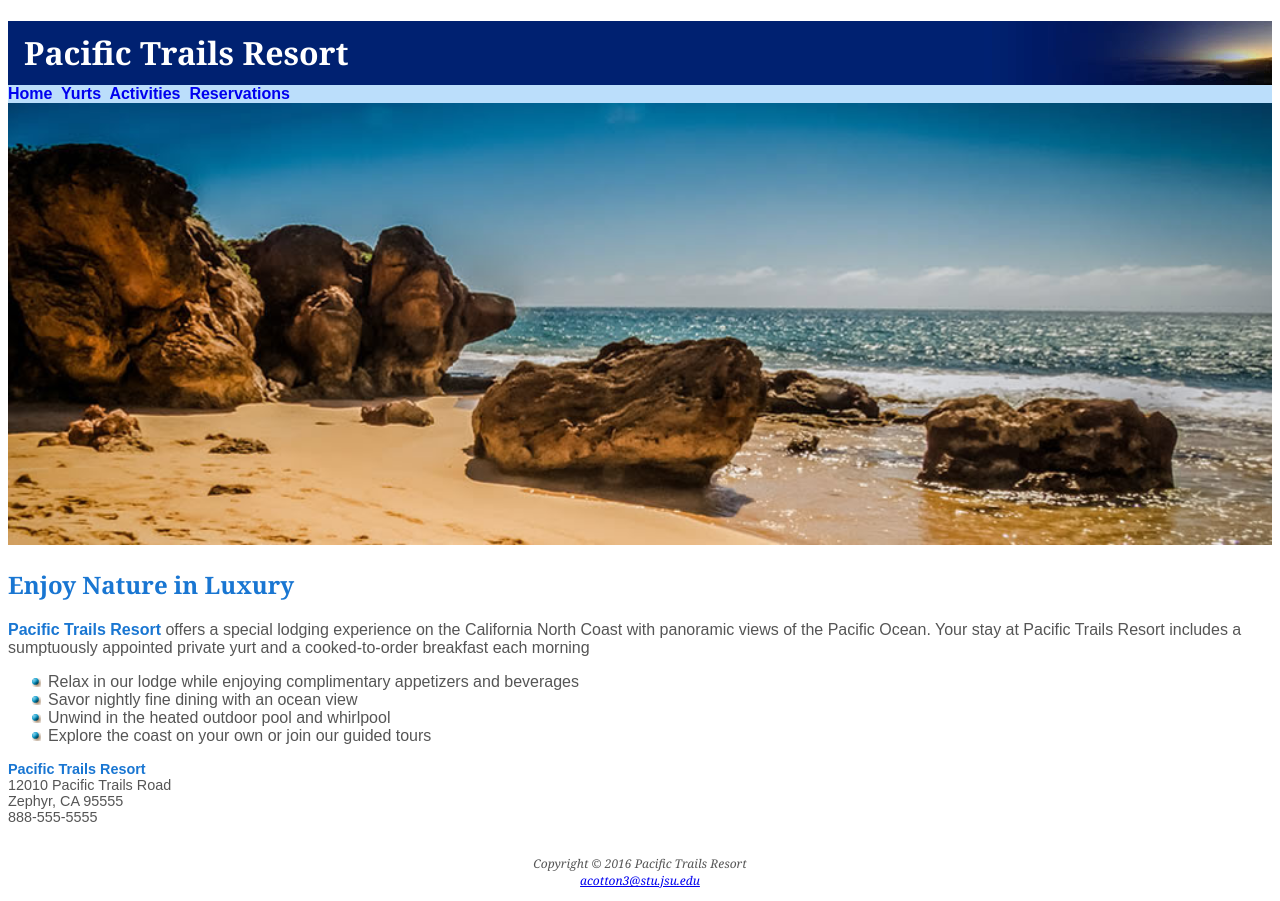
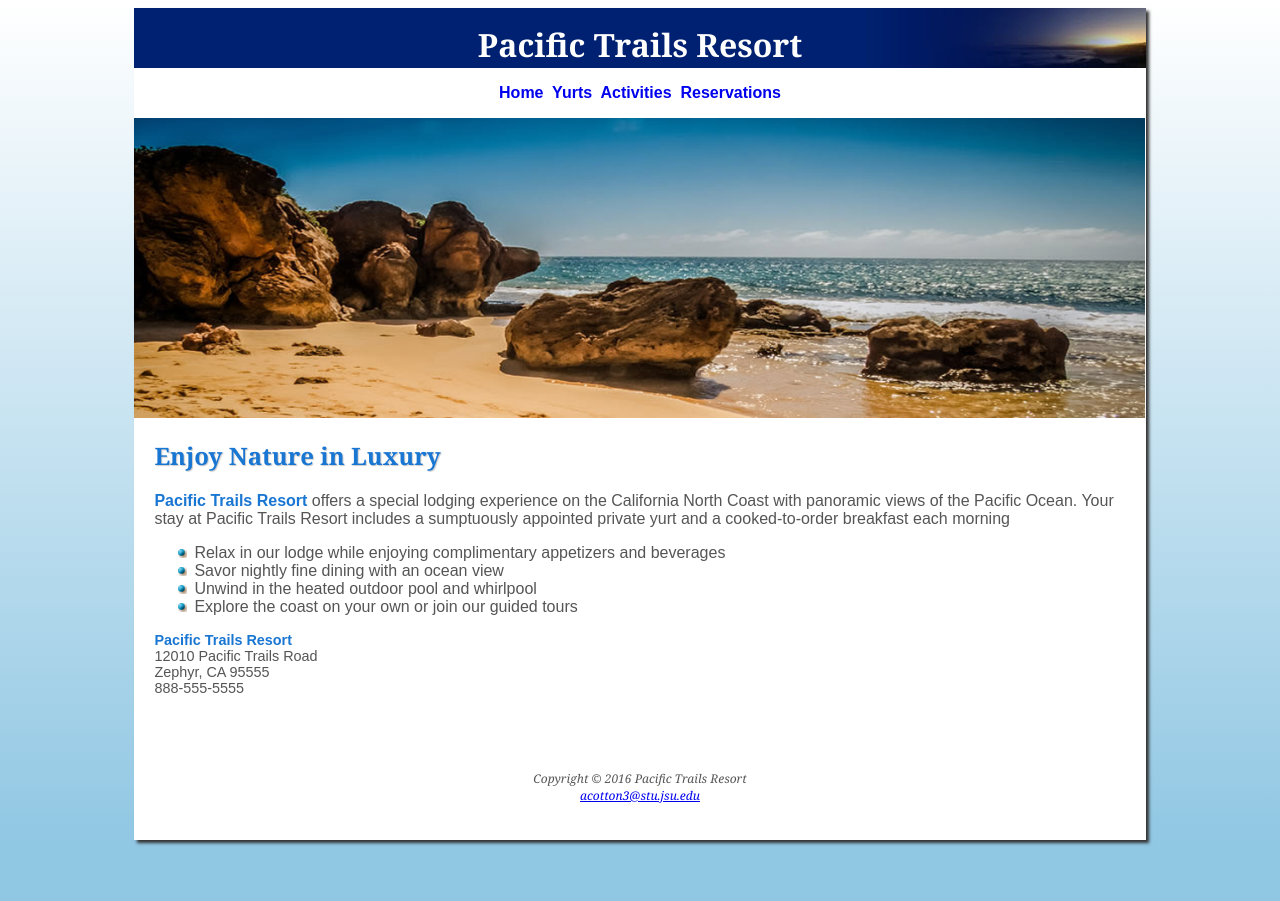
Before and after one commit to Aehryn/CS-315-Pacific-Trails-Case-Study, a plain HTML site: page index.html in a window 1280 px wide. After the commit the page ends 848 px from the top, so only its background shows below. Drawn offline with Linux system fonts and the light colour scheme.

Commit message:
Chapter 6 Complete

```diff
--- a/index.html
+++ b/index.html
@@ -7,27 +7,25 @@
 
 </head>
 <body>
+    <div id="wrapper">
         <header>
             <h1>Pacific Trails Resort</h1>
         </header>
+
         <nav>
             <a href="index.html">Home</a>&nbsp;
             <a href="yurts.html">Yurts</a>&nbsp;
             <a href="activities.html">Activities</a>&nbsp;
             <a href="reservations.html">Reservations</a>
         </nav>
-
-<div>
-    <img src="coast.jpg" alt="California Coast" height="100%" width="100%">
-</div>
-
+        <div id="homehero"></div>
         <main>
             <h2>
                 Enjoy Nature in Luxury
             </h2>
-
             <p>
-    <span class="resort">Pacific Trails Resort</span> offers a special lodging experience on the California North Coast with panoramic views of the Pacific Ocean.
+            <span class="resort">Pacific Trails Resort</span>
+                offers a special lodging experience on the California North Coast with panoramic views of the Pacific Ocean.
                 Your stay at Pacific Trails Resort includes a sumptuously
                 appointed private yurt and a cooked-to-order breakfast each morning
             </p>
@@ -38,8 +36,6 @@
                 <li>Unwind in the heated outdoor pool and whirlpool</li>
                 <li>Explore the coast on your own or join our guided tours</li>
             </ul>
-
-
             <div id="contact">
                 <span class="resort">Pacific Trails Resort</span> <br>
                 12010 Pacific Trails Road <br>
--- a/pacific.css
+++ b/pacific.css
@@ -7,7 +7,8 @@
   }
 
   body {
-    background-color: #FFFFFF;
+    background-color: #90C7E3;
+    background-image: linear-gradient(#FFFFFF, #90C7E3);
     color: #555555;
     font-family: Arial, "Helvetica Neue", Helvetica, sans-serif;
   }
@@ -15,16 +16,19 @@
 header {
     background-color: #002171;
     color: #FFFFFF;
-    background-image: url(sunset.jpg);
+    background-image: url(images/sunset.jpg);
     background-position: right;
     background-repeat: no-repeat;
-    line-height: 400%;
-    text-indent: 1em;
+    height: 60px;
+    text-align: center;
+    padding-top: 15px;
 }
 
 nav {
-    background-color: #BBDEFB;
+    background-color: #FFFFFF;
     font-weight: bold;
+    text-align: center;
+    padding: 1em;
 }
 
 nav a {
@@ -34,11 +38,13 @@ nav a {
 h1 {
   margin-bottom: 0;
   font-family: Georgia, "Times New Roman", serif;
+  margin-top: 0;
 }
 
 h2 {
     color: #1976D2;
     font-family: Georgia, "Times New Roman", serif;
+    text-shadow: 1px 1px 1px #cccccc;
 }
 
 h3 {
@@ -47,7 +53,7 @@ h3 {
 }
 
 ul {
-  list-style-image: url(marker.gif);
+  list-style-image: url(images/marker.gif);
 }
 
 dt {
@@ -68,4 +74,44 @@ footer {
   font-style: italic;
   text-align: center;
   font-family: Georgia, Times, "Times New Roman", serif;
+  padding: 2em;
 }
+
+#wrapper {
+  margin-left: auto;
+  margin-right: auto;
+  width: 80%;
+  background: #FFFFFF;
+  min-width: 960px;
+  max-width: 2048px;
+  box-shadow: 3px 3px 3px #333333;
+}
+
+main {
+  padding-top: 1px;
+  padding-right: 20px;
+  padding-bottom: 20px;
+  padding-left: 20px;
+  display: block;
+}
+
+#homehero {
+  height: 300px;
+  background-image: url(images/coast.jpg);
+  background-size: 100% 100%;
+  background-repeat: no-repeat;
+}
+
+#yurthero {
+  height: 300px;
+  background-image: url(images/yurt.jpg);
+  background-size: 100% 100%;
+  background-repeat: no-repeat;
+}
+
+#trailhero {
+  height: 300px;
+  background-image: url(images/trail.jpg);
+  background-size: 100% 100%;
+  background-repeat: no-repeat;
+}
```
Also changed, not shown: activities.html (+9 -5 lines), yurts.html (+17 -7 lines), images/coast.jpg (renamed from coast.jpg), images/marker.gif (renamed from marker.gif), images/sunset.jpg (renamed from sunset.jpg), images/trail.jpg (renamed from trail.jpg), images/yurt.jpg (renamed from yurt.jpg). Lines whose indentation alone changed are shown as unchanged.
